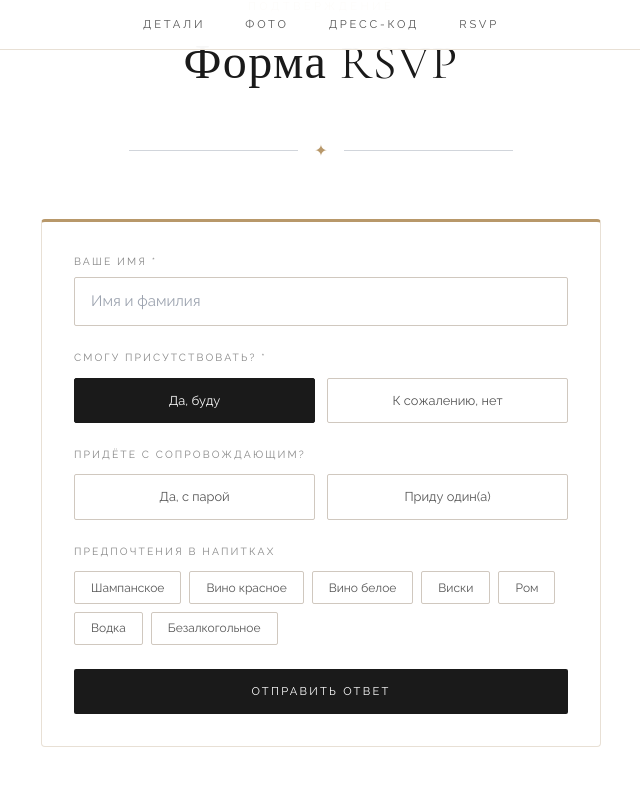
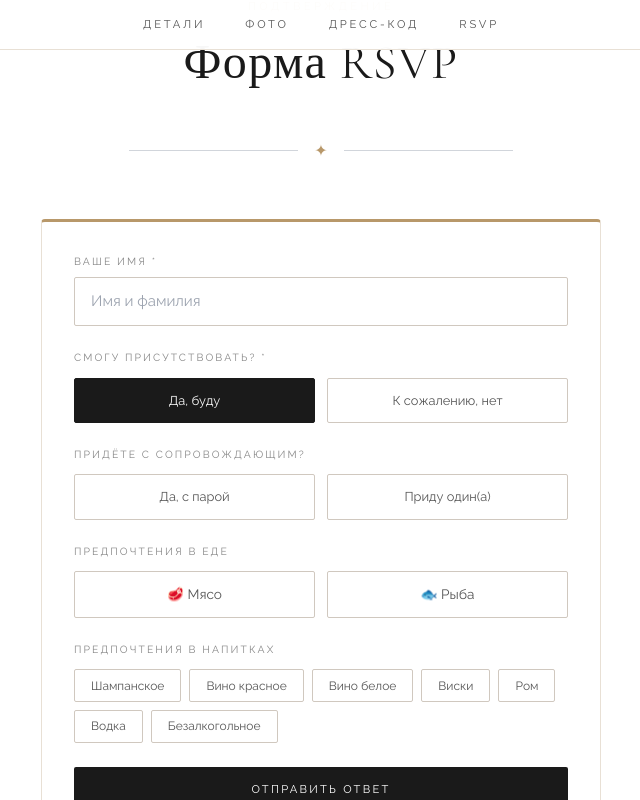
Before and after one commit to pr-poehali-dev/wedding-invitation-artyom-tatyana, a React (Vite) app: page / in a window 1280 px wide. Both pictures are taken after a click on the button "Да, буду". Shown: the part 4122-4922 px from the top of the page, without its empty margins (319-959 px from the left). Built offline with nearby package versions, Linux system fonts and the light colour scheme.

Commit message:
feat: add food choice options

```diff
--- a/src/pages/Index.tsx
+++ b/src/pages/Index.tsx
@@ -62,7 +62,7 @@ const SectionHeading = ({ label, title }: { label: string; title: string }) => (
 export default function Index() {
   const countdown = useCountdown(WEDDING_DATE);
   const [rsvp, setRsvp] = useState({
-    name: "", attending: "", plusOne: "", plusOneName: "", drinks: [] as string[]
+    name: "", attending: "", plusOne: "", plusOneName: "", drinks: [] as string[], food: ""
   });
   const [submitted, setSubmitted] = useState(false);
 
@@ -416,6 +416,33 @@ export default function Index() {
                   </div>
                 )}
 
+                {/* Food */}
+                <div>
+                  <label style={{ display: "block", fontSize: "0.65rem", letterSpacing: "0.2em", textTransform: "uppercase", color: "#888", marginBottom: "0.75rem" }}>
+                    Предпочтения в еде
+                  </label>
+                  <div style={{ display: "grid", gridTemplateColumns: "1fr 1fr", gap: "0.75rem" }}>
+                    {[["meat", "🥩 Мясо"], ["fish", "🐟 Рыба"]].map(([val, label]) => (
+                      <button key={val} type="button"
+                        onClick={() => setRsvp(p => ({ ...p, food: val }))}
+                        style={{
+                          padding: "0.75rem",
+                          border: "1px solid",
+                          borderColor: rsvp.food === val ? "#1a1a1a" : "#d0c8bf",
+                          background: rsvp.food === val ? "#1a1a1a" : "#fff",
+                          color: rsvp.food === val ? "#fff" : "#555",
+                          fontFamily: "'Raleway', sans-serif",
+                          fontSize: "0.85rem",
+                          cursor: "pointer",
+                          borderRadius: "2px",
+                          transition: "all 0.2s",
+                        }}>
+                        {label}
+                      </button>
+                    ))}
+                  </div>
+                </div>
+
                 {/* Drinks */}
                 <div>
                   <label style={{ display: "block", fontSize: "0.65rem", letterSpacing: "0.2em", textTransform: "uppercase", color: "#888", marginBottom: "0.75rem" }}>
```
